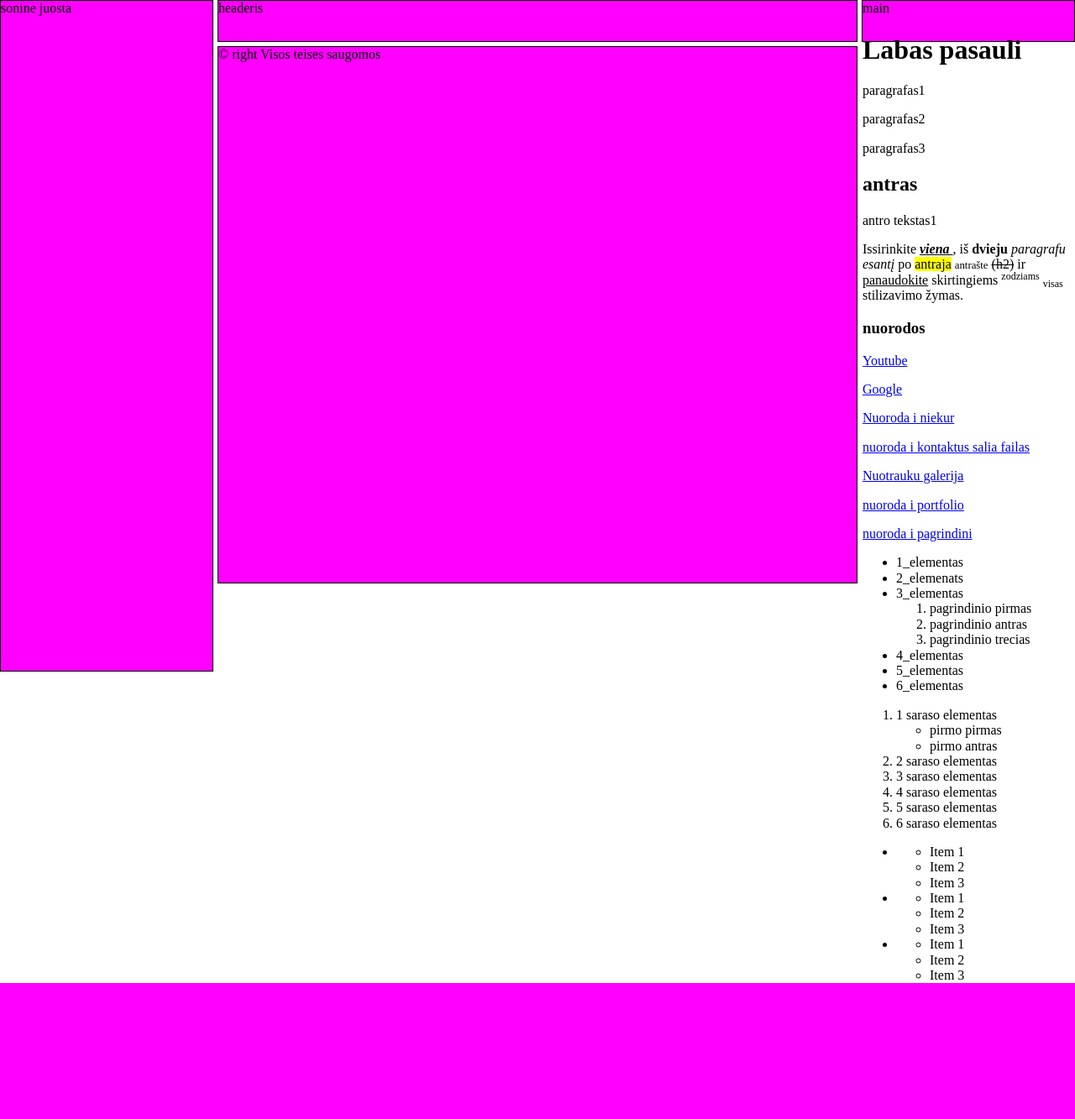
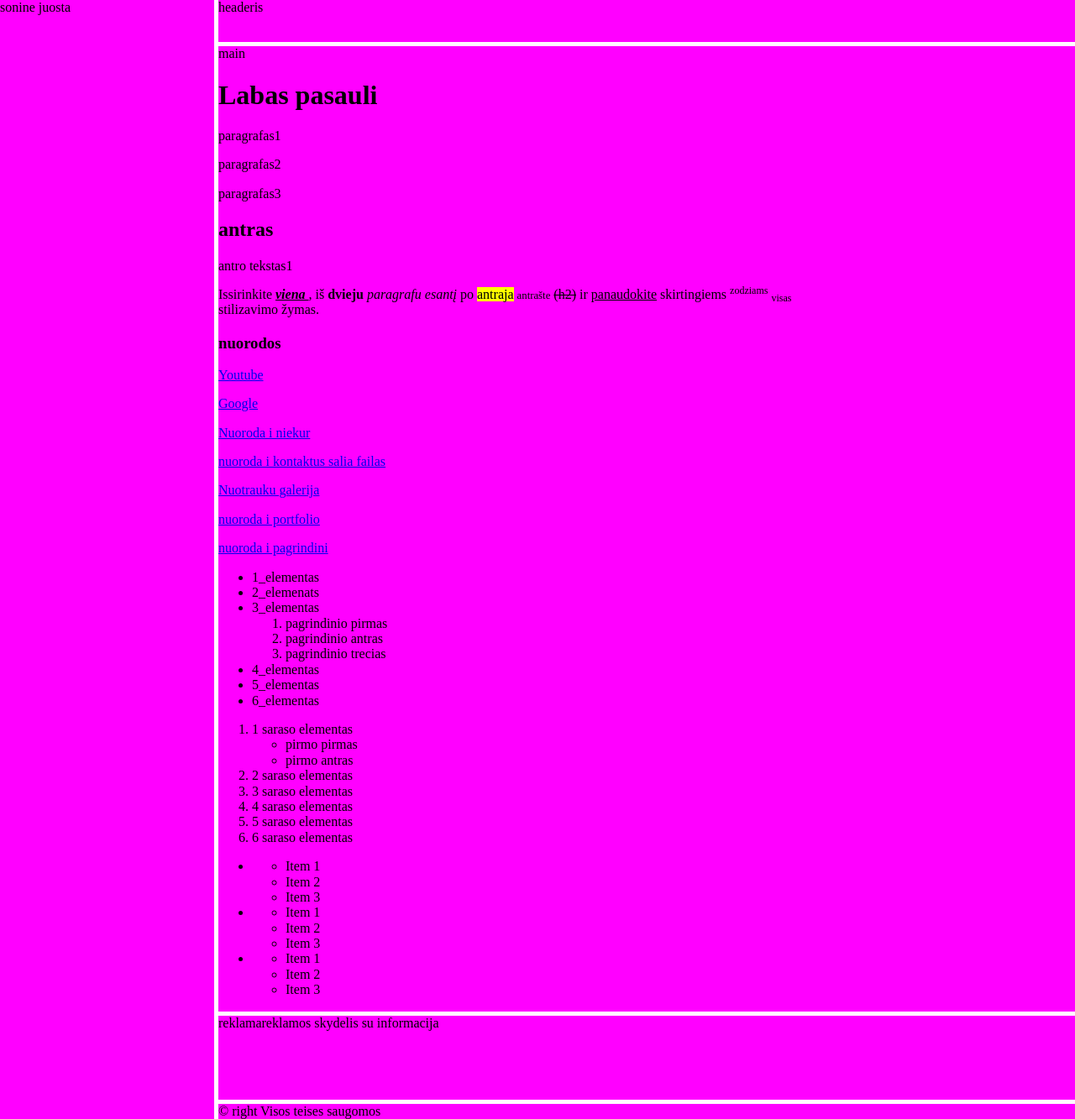
Before and after one commit to gretutele/Klasesdarbas1123, a PHP site: page /index1.html in a window 1280 px wide. Shown: the whole page at 84% size. Before the commit the page ends 1171 px from the top, so only its background shows below. Run offline with PHP 8.4, Linux system fonts and the light colour scheme.

Commit message:
svetaines namu darbas

```diff
--- a/mano_dizainas/dizainas.css
+++ b/mano_dizainas/dizainas.css
@@ -1,7 +1,6 @@
 div.stulpelis {
     width: 100px;
     height: 100px;
-    border: 1px lightslategrey;
     text-align: center;
 }
 .eilute {
@@ -10,10 +9,6 @@ div.stulpelis {
 .stulpelis {
     float: left;
 }
-.cele {
-    border: 1px solid black;
-}
-
 
 html, body {
     height: 100%;
@@ -74,7 +69,6 @@ html, body {
     .cele {
         background-color: green;
     }
-
     .gridas {
         display: grid;
         grid-template-areas:
@@ -109,7 +103,6 @@ html, body {
     aside, .gridas>div:nth-child(4) {
         display: none;
     }
-
 }
 
 /* Dideli įrenginiai (laptopai, staliniai PC, 992px ir aukščiau) */
@@ -117,7 +110,6 @@ html, body {
     .cele {
         background-color: yellow;
     }
-
     .gridas {
         display: grid;
         grid-template-areas:
@@ -125,12 +117,13 @@ html, body {
         's m'
         's m'
         's f';
-        grid-template-rows: 50px auto 50px;
+        'r r'
+        grid-template-rows: 50px auto 50px 50px 100px;
         grid-template-columns: 1fr 4fr;
         grid-gap: 5px;
     }
-    aside {
-        display: block;
+    aside, .gridas>div:nth-child(4) {
+        display: inline ;
     }
 }
 
@@ -139,7 +132,11 @@ html, body {
     .cele {
         background-color: magenta;
     }
-    .gridas {
+
+    .grid {
+        grid-area: s;
+        height: 100%;
+        display: grid;
         grid-template-areas:
         's h h'
         's m r'
@@ -148,7 +145,7 @@ html, body {
         grid-template-columns: 1fr 3fr 1fr;
         grid-gap: 5px;
     }
+    body > * {
+        border: 5px white;
+    }
 }
-body>* {
-    border: 5px white;
-}
```
